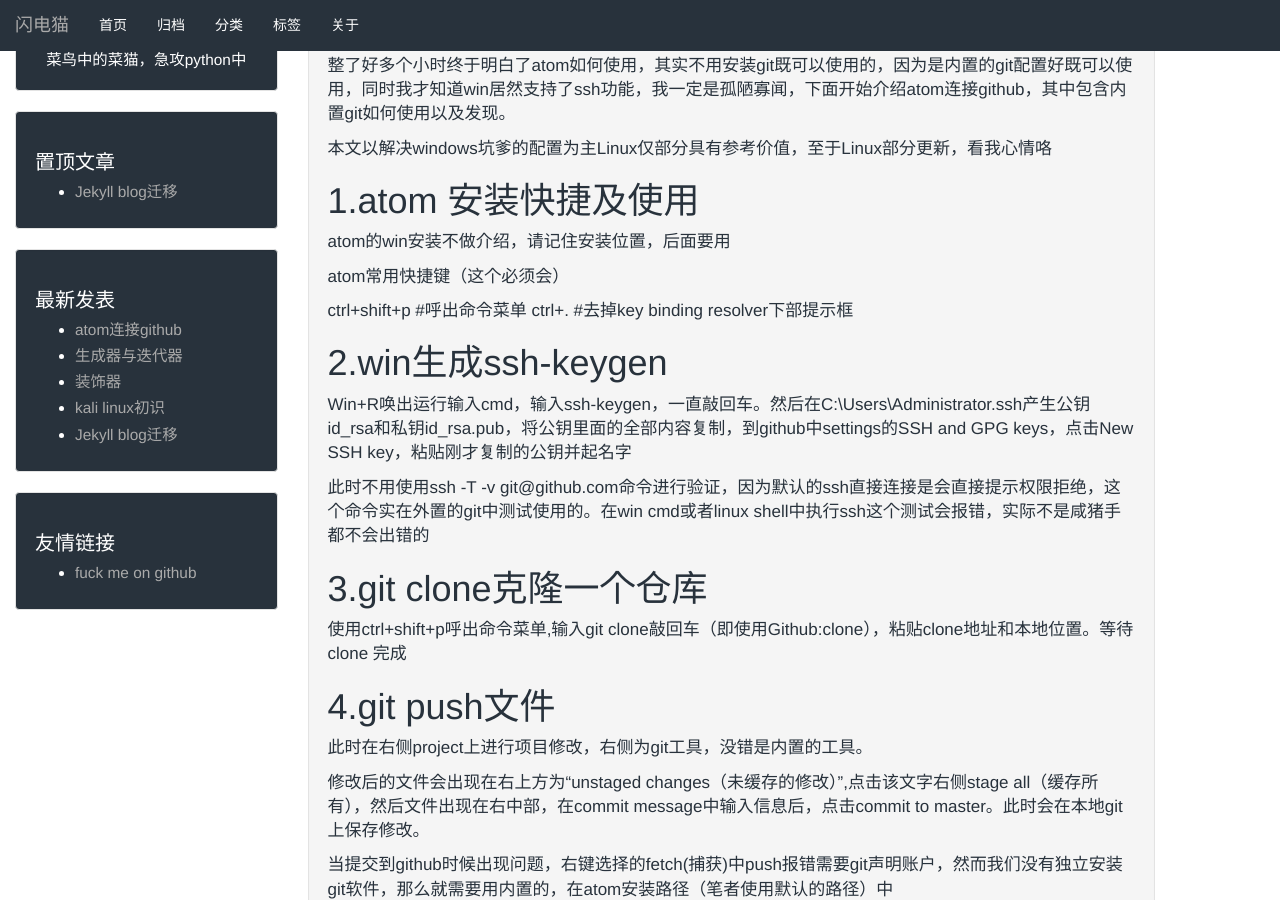
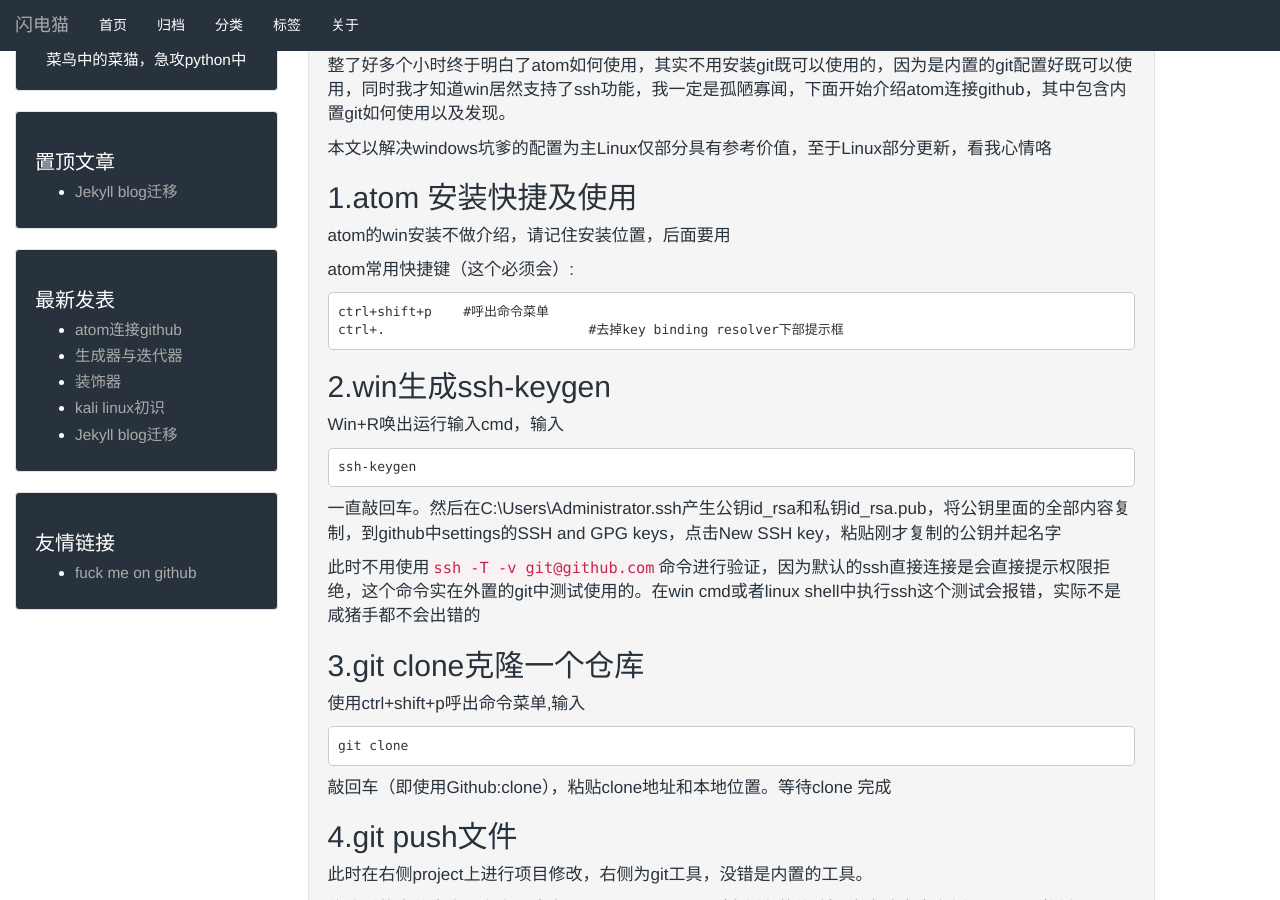
Before and after one commit to qfdmx/qfdmx.github.io, a Jekyll site: the page built from _posts/2018/2018-09-25-atom-use.markdown, in a window 1280 px wide and 900 px high, scrolled down 191 px. Built offline with Jekyll 4.4.1, drawn with Linux system fonts in a browser that asks for light colours.

Commit message:
format adjest

```diff
--- a/_posts/2018/2018-09-25-atom-use.markdown
+++ b/_posts/2018/2018-09-25-atom-use.markdown
@@ -13,26 +13,34 @@ description: windows下如何使用atom连接github
 
 本文以解决windows坑爹的配置为主Linux仅部分具有参考价值，至于Linux部分更新，看我心情咯
 
-# 1.atom 安装快捷及使用
+## 1.atom 安装快捷及使用
 
 atom的win安装不做介绍，请记住安装位置，后面要用
 
-atom常用快捷键（这个必须会）
+atom常用快捷键（这个必须会）:
 
-ctrl+shift+p 	#呼出命令菜单
-ctrl+.				#去掉key binding resolver下部提示框
+	ctrl+shift+p 	#呼出命令菜单
+	ctrl+.				#去掉key binding resolver下部提示框
 
-# 2.win生成ssh-keygen
+## 2.win生成ssh-keygen
 
-Win+R唤出运行输入cmd，输入ssh-keygen，一直敲回车。然后在C:\Users\Administrator\.ssh产生公钥id_rsa和私钥id_rsa.pub，将公钥里面的全部内容复制，到github中settings的SSH and GPG keys，点击New SSH key，粘贴刚才复制的公钥并起名字
+Win+R唤出运行输入cmd，输入
 
-此时不用使用ssh -T -v git@github.com命令进行验证，因为默认的ssh直接连接是会直接提示权限拒绝，这个命令实在外置的git中测试使用的。在win cmd或者linux shell中执行ssh这个测试会报错，实际不是咸猪手都不会出错的
+	ssh-keygen
 
-# 3.git clone克隆一个仓库
+一直敲回车。然后在C:\Users\Administrator\.ssh产生公钥id_rsa和私钥id_rsa.pub，将公钥里面的全部内容复制，到github中settings的SSH and GPG keys，点击New SSH key，粘贴刚才复制的公钥并起名字
 
-使用ctrl+shift+p呼出命令菜单,输入git clone敲回车（即使用Github:clone），粘贴clone地址和本地位置。等待clone 完成
+此时不用使用`ssh -T -v git@github.com`命令进行验证，因为默认的ssh直接连接是会直接提示权限拒绝，这个命令实在外置的git中测试使用的。在win cmd或者linux shell中执行ssh这个测试会报错，实际不是咸猪手都不会出错的
 
-# 4.git push文件
+## 3.git clone克隆一个仓库
+
+使用ctrl+shift+p呼出命令菜单,输入
+
+	git clone
+
+敲回车（即使用Github:clone），粘贴clone地址和本地位置。等待clone 完成
+
+## 4.git push文件
 
 此时在右侧project上进行项目修改，右侧为git工具，没错是内置的工具。
 
@@ -47,7 +55,7 @@ Win+R唤出运行输入cmd，输入ssh-keygen，一直敲回车。然后在C:\Us
 
 然后回到atom界面进行fetch中进行提交。提交成功
 
-# 5.关于其他
+## 5.关于其他
 
 发现ssh-keygen实际被拒绝是验证linux连接也会失败但是执行git push -u origin master提交成功，说明不是key问题，是验证方式有问题，key是么有问题的。
 
```
